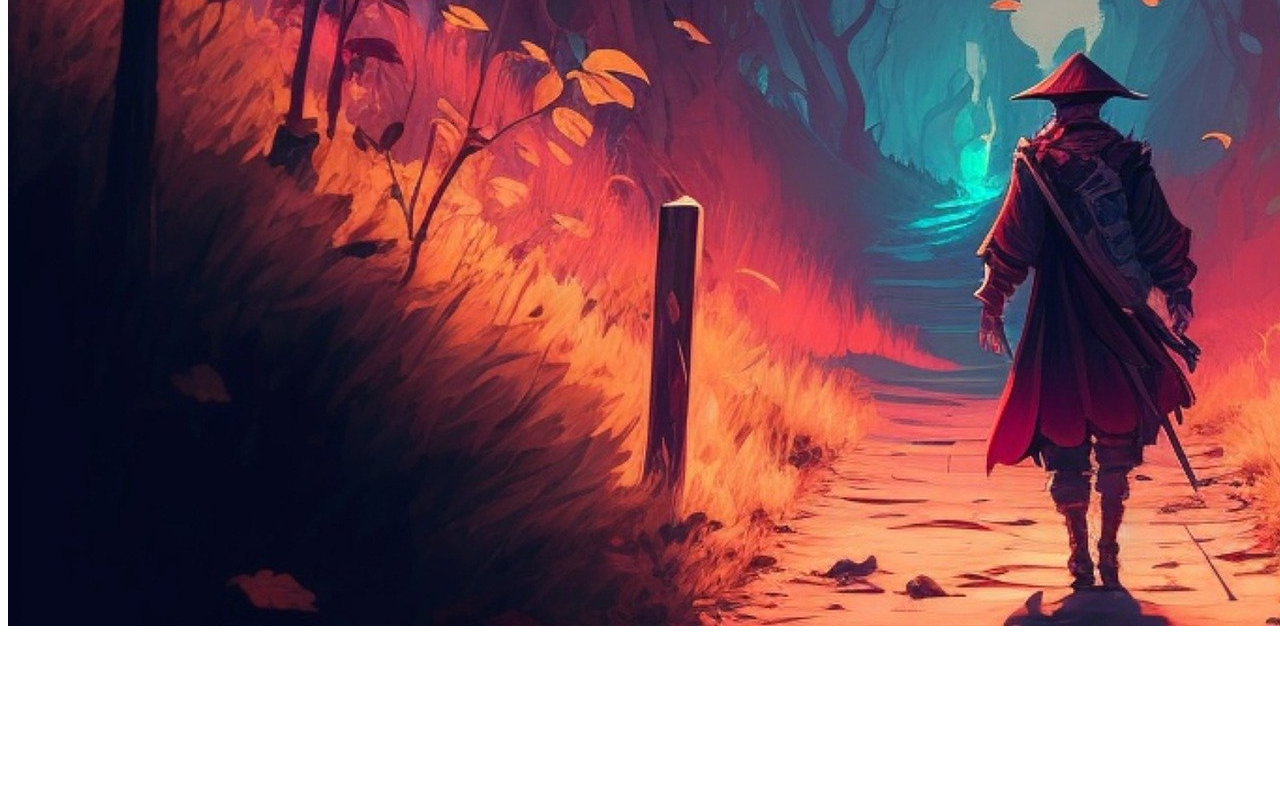
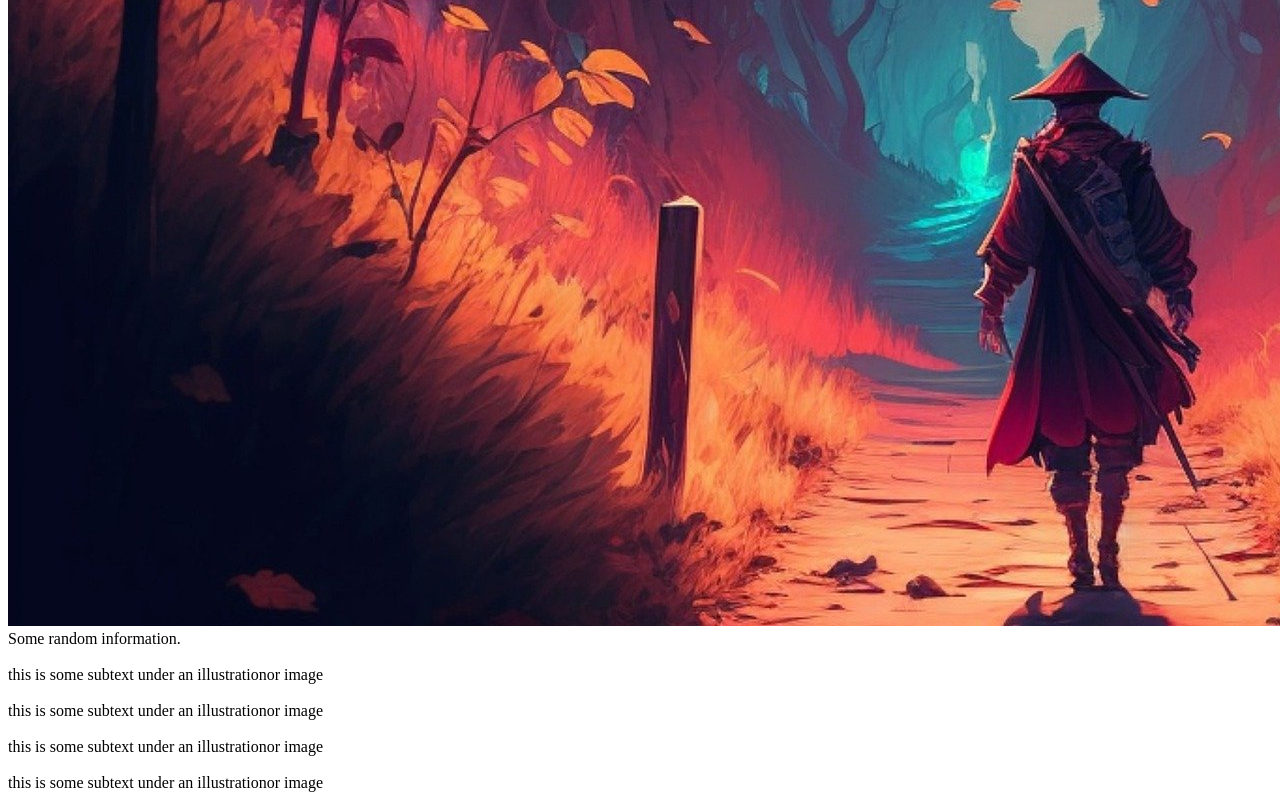
Before and after one commit to traejiik/landing-page, a plain HTML site: page index.html in a window 1280 px wide. Shown: the part 2196-2996 px from the top of the page. Before the commit the page ends 2834 px from the top, so only its background shows below. Drawn offline with Linux system fonts and the light colour scheme.

Commit message:
Update quadrant2 with data

```diff
--- a/index.html
+++ b/index.html
@@ -25,7 +25,27 @@
                 <div class="text"></div>
                 <div class="bigpic"><img src="./image/ninja-gd12302391_1920.jpg"></div>
             </div>
-            <div class="quad2"></div>
+            <div class="quad2">
+                <div class="title">Some random information.</div>
+                <div class="content">
+                    <div class="one">
+                        <img>
+                        <div class="text">this is some subtext under an illustrationor image</div>
+                    </div>
+                    <div class="two">
+                        <img>
+                        <div class="text">this is some subtext under an illustrationor image</div>
+                    </div>
+                    <div class="three">
+                        <img>
+                        <div class="text">this is some subtext under an illustrationor image</div>
+                    </div>
+                    <div class="four">
+                        <img>
+                        <div class="text">this is some subtext under an illustrationor image</div>
+                    </div>
+                </div>
+            </div>
             <div class="quad3"></div>
             <div class="quad4"></div>
         </div>
```
